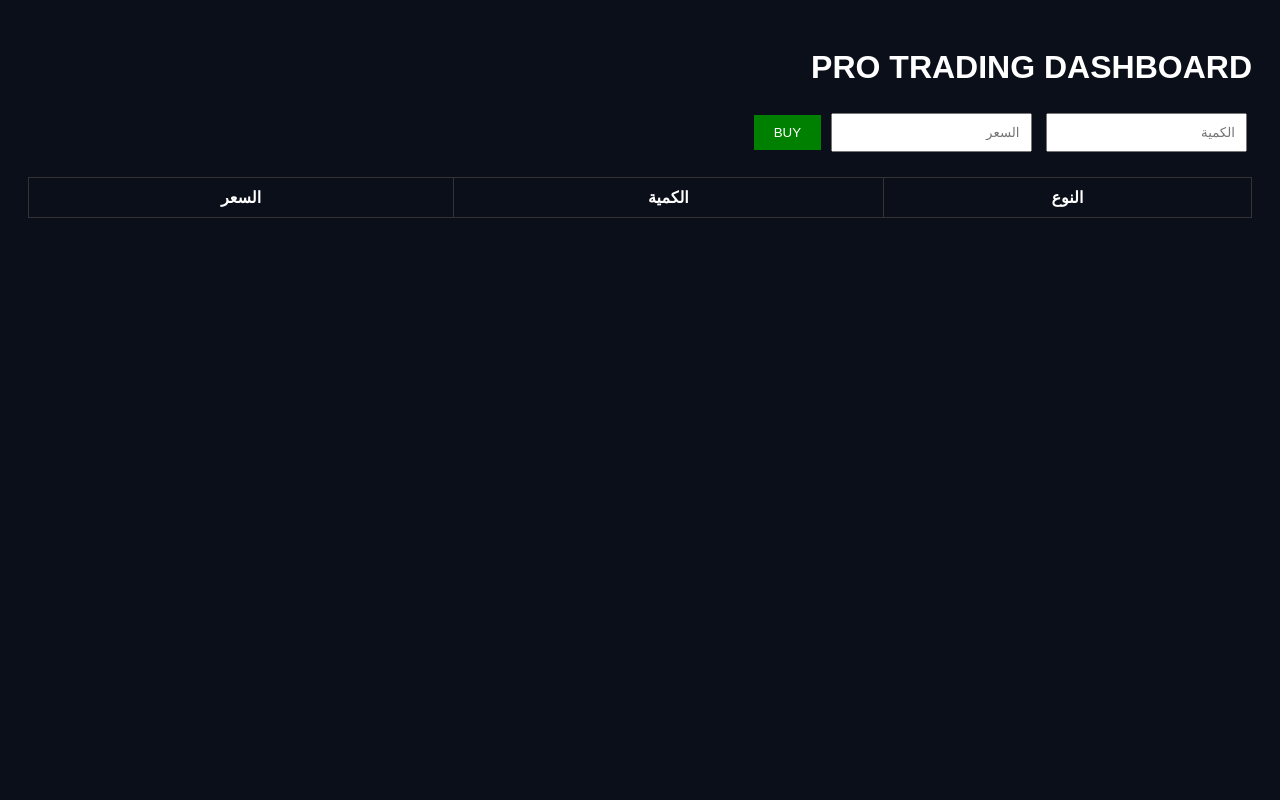
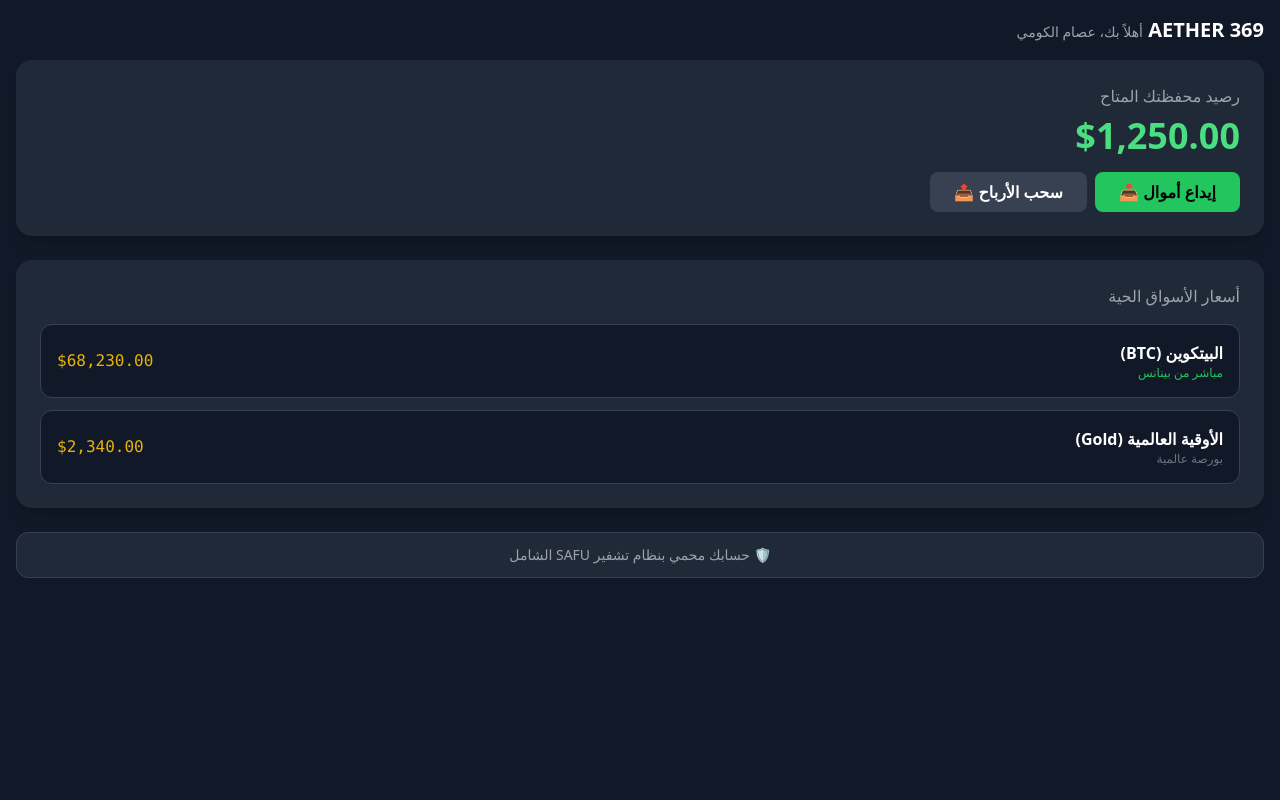
Before and after one commit to e65461123-png/essam_athar369, a Flask app: template templates/dashboard.html in a window 1280 px wide. Run offline with Flask 3, Linux system fonts and the light colour scheme; the template is opened without the code that fills it, so the values that code supplies are empty; some libraries are stand-ins or nearby versions.

Commit message:
Update dashboard.html

```diff
--- a/templates/dashboard.html
+++ b/templates/dashboard.html
@@ -2,67 +2,49 @@
 <html lang="ar" dir="rtl">
 <head>
     <meta charset="UTF-8">
-    <title>AETHER 369</title>
-    <style>
-        body { background-color: #0b0f19; color: white; font-family: sans-serif; padding: 20px; }
-        input { padding: 10px; margin: 5px; }
-        button { padding: 10px 20px; background: green; color: white; border: none; cursor: pointer; }
-        table { width: 100%; margin-top: 20px; border-collapse: collapse; }
-        th, td { border: 1px solid #333; padding: 10px; text-align: center; }
-    </style>
+    <meta name="viewport" content="width=device-width, initial-scale=1.0">
+    <title>AETHER 369 | لوحة التحكم</title>
+    <!-- استدعاء Tailwind CSS للتصميم -->
+    <script src="https://cdn.tailwindcss.com"></script>
 </head>
-<body>
+<body class="bg-gray-900 text-white min-h-screen p-4">
 
-    <h1>PRO TRADING DASHBOARD</h1>
+    <!-- العنوان واسم المستخدم -->
+    <h1 class="text-xl font-bold mb-4">AETHER 369 <span class="text-sm font-normal text-gray-400">أهلاً بك، عصام الكومي</span></h1>
 
-    <div>
-        <input type="number" id="amountInput" placeholder="الكمية">
-        <input type="number" id="priceInput" placeholder="السعر">
-        <button onclick="sendBuyOrder()">BUY</button>
+    <!-- قسم الرصيد -->
+    <div class="bg-gray-800 p-6 rounded-2xl mb-6 shadow-lg">
+        <p class="text-gray-400">رصيد محفظتك المتاح</p>
+        <h2 class="text-4xl font-bold text-green-400 my-2">$1,250.00</h2>
+        <div class="flex gap-2 mt-4">
+            <button class="bg-green-500 text-black px-6 py-2 rounded-lg font-bold">إيداع أموال 📥</button>
+            <button class="bg-gray-700 text-white px-6 py-2 rounded-lg font-bold">سحب الأرباح 📤</button>
+        </div>
     </div>
 
-    <table id="orderTable">
-        <thead>
-            <tr>
-                <th>النوع</th>
-                <th>الكمية</th>
-                <th>السعر</th>
-            </tr>
-        </thead>
-        <tbody id="orderBody"></tbody>
-    </table>
+    <!-- أسعار الأسواق الحية -->
+    <div class="bg-gray-800 p-6 rounded-2xl mb-6 shadow-lg">
+        <h3 class="text-gray-400 mb-4">أسعار الأسواق الحية</h3>
+        <div class="flex justify-between items-center bg-gray-900 p-4 rounded-xl mb-3 border border-gray-700">
+            <div>
+                <p class="font-bold">البيتكوين (BTC)</p>
+                <p class="text-xs text-green-500">مباشر من بينانس</p>
+            </div>
+            <p class="text-yellow-500 font-mono">$68,230.00</p>
+        </div>
+        <div class="flex justify-between items-center bg-gray-900 p-4 rounded-xl border border-gray-700">
+            <div>
+                <p class="font-bold">الأوقية العالمية (Gold)</p>
+                <p class="text-xs text-gray-500">بورصة عالمية</p>
+            </div>
+            <p class="text-yellow-500 font-mono">$2,340.00</p>
+        </div>
+    </div>
 
-    <script>
-        function sendBuyOrder() {
-            const amount = document.getElementById('amountInput').value;
-            const price = document.getElementById('priceInput').value;
+    <!-- شريط الأمان -->
+    <div class="text-center bg-gray-800 p-3 rounded-xl border border-gray-700 text-gray-400 text-sm">
+        🛡️ حسابك محمي بنظام تشفير SAFU الشامل
+    </div>
 
-            fetch('/place_buy_order', {
-                method: 'POST',
-                headers: { 'Content-Type': 'application/json' },
-                body: JSON.stringify({ amount: amount, price: price, type: 'BUY' })
-            })
-            .then(res => res.json())
-            .then(data => {
-                alert(data.message);
-                fetchOrderBook();
-            });
-        }
-
-        function fetchOrderBook() {
-            fetch('/book')
-            .then(res => res.json())
-            .then(data => {
-                const body = document.getElementById('orderBody');
-                body.innerHTML = '';
-                data.forEach(o => {
-                    body.innerHTML += `<tr><td>${o.type}</td><td>${o.amount}</td><td>${o.price}</td></tr>`;
-                });
-            });
-        }
-
-        setInterval(fetchOrderBook, 3000);
-        fetchOrderBook();
-    </script>
 </body>
 </html>
```
